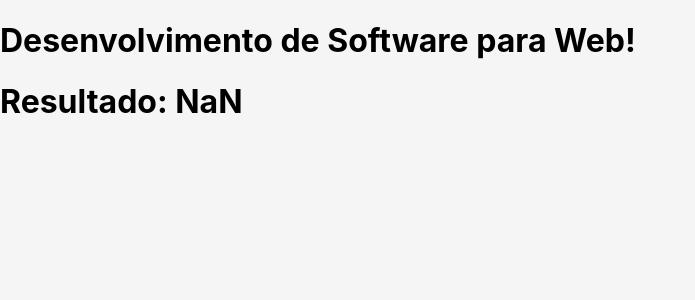
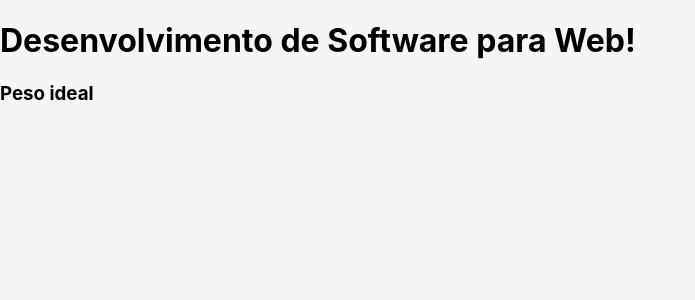
Before and after one commit to lauralobo21/DevWeb24.1, a React (Create React App) app in the folder instroducao/: page / in a window 1280 px wide. Shown: the top 300 px of the page, without its empty margins (0-695 px from the left). Built offline with nearby package versions, Linux system fonts and the light colour scheme.

Commit message:
atividade 01 parte 1

```diff
--- a/instroducao/src/components/atividade01/questao01/01Filho.jsx
+++ b/instroducao/src/components/atividade01/questao01/01Filho.jsx
@@ -1,20 +1,20 @@
+import React from 'react';
+
 const Filho = ({altura, peso}) => {
-    let imc = peso/(altura*altura)
+    const imc = peso/(altura*altura)
 
-    function mensagem ({imc}) {
-        if(imc < 18) {
-            <h3>Abaixo do peso</h3>
-        }
-        else if(imc > 25) {
-            <h3>Acima do peso</h3>
-        }
-        else
-            <h3>Peso ideal</h3>
+    const mensagemIMC = (imc) => {
+            if(imc < 18) {
+                return (<h3>Abaixo do peso</h3>)
+            } else if(imc > 25) {
+                return (<h3>Acima do peso</h3>)
+            } else {
+                return (<h3>Peso ideal</h3>)
+            }
     }
-
     return (
         <div>
-            <h1>Resultado: {imc}</h1>
+            {mensagemIMC(imc)}
         </div>
     )
 }
--- a/instroducao/src/components/atividade01/questao01/01Pai.jsx
+++ b/instroducao/src/components/atividade01/questao01/01Pai.jsx
@@ -1,3 +1,4 @@
+import React from 'react';
 import Filho from "./01Filho";
 
 const Pai = () => {
```
